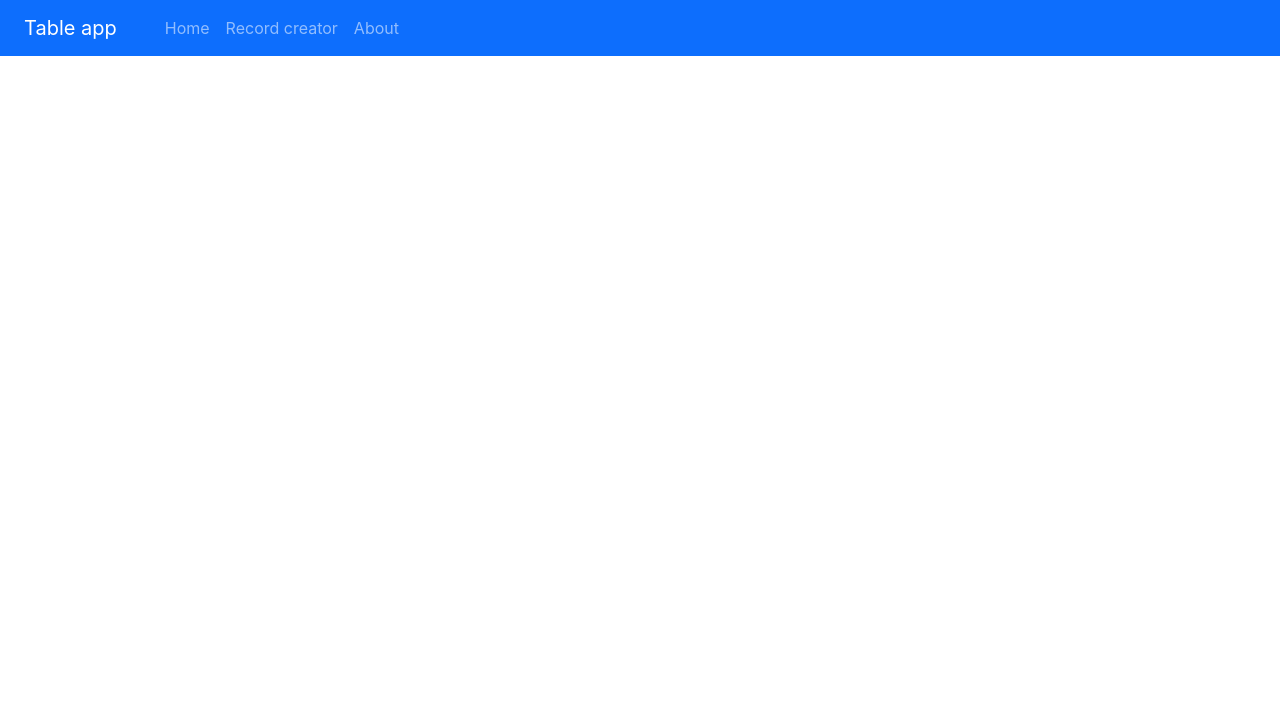
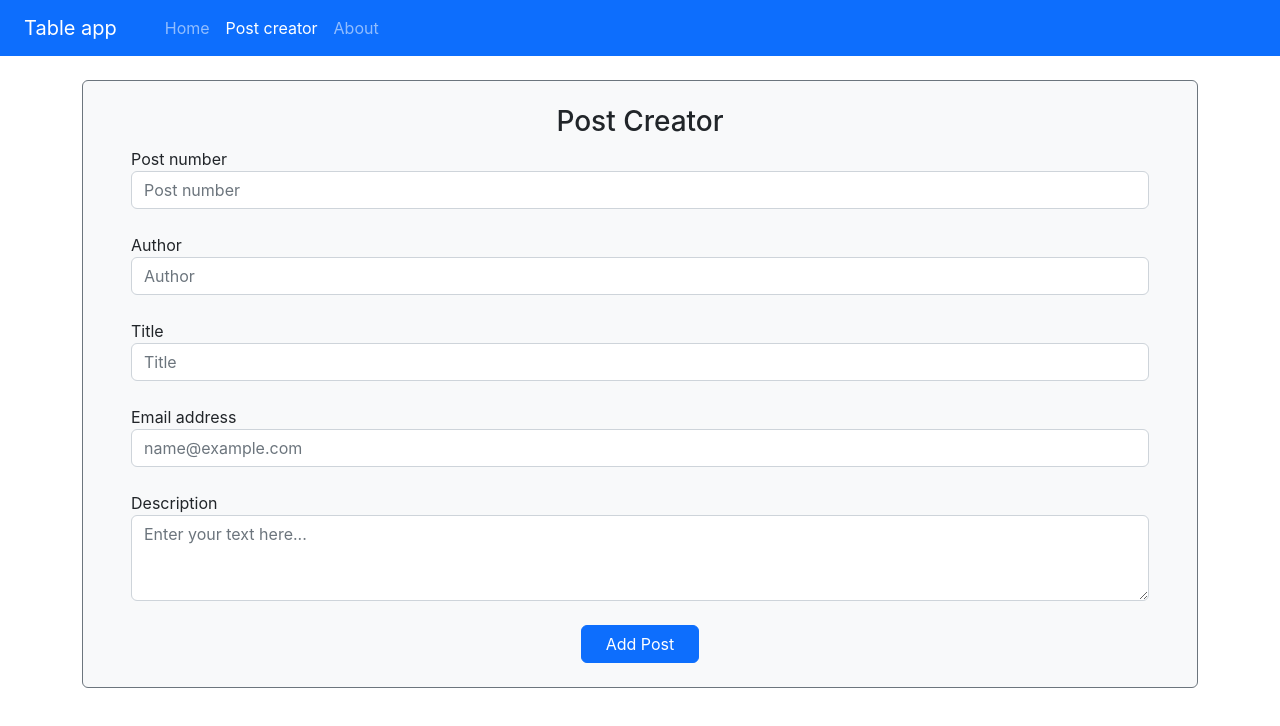
Before and after one commit to katerynananyzniuk/table, a React (Create React App) app: page /post-creator in a window 1280 px wide. Shown: the top 726 px of the page. Built offline with nearby package versions, Linux system fonts and the light colour scheme.

Commit message:
feat: finished Post Creating Form, added validation, submiting via API

```diff
--- a/db.json
+++ b/db.json
@@ -3,16 +3,42 @@
     {
       "postId": 1,
       "id": 1,
-      "name": "id labore ex et quam laborum",
+      "author": "Eliseo",
+      "title": "id labore ex et quam laborum",
       "email": "Eliseo@gardner.biz",
       "body": "laudantium enim quasi est quidem magnam voluptate ipsam eos tempora quo necessitatibus dolor quam autem quasi reiciendis et nam sapiente accusantium"
     },
     {
       "postId": 1,
       "id": 2,
-      "name": "quo vero reiciendis velit similique earum",
+      "author": "Jayne_Kuhic",
+      "title": "quo vero reiciendis velit similique earum",
       "email": "Jayne_Kuhic@sydney.com",
       "body": "est natus enim nihil est dolore omnis voluptatem numquam et omnis occaecati quod ullam at voluptatem error expedita pariatur nihil sint nostrum voluptatem reiciendis et"
+    },
+    {
+      "postId": 1,
+      "id": 3,
+      "author": "Nikita",
+      "title": "odio adipisci rerum aut animi",
+      "email": "Nikita@garfield.biz",
+      "body": "quia molestiae reprehenderit quasi aspernatur aut expedita occaecati aliquam eveniet laudantium omnis quibusdam delectus saepe quia accusamus maiores nam est cum et ducimus et vero voluptates excepturi deleniti ratione"
+    },
+    {
+      "postId": 1,
+      "id": 4,
+      "author": "Lew",
+      "title": "alias odio sit",
+      "email": "Lew@alysha.tv",
+      "body": "non et atque occaecati deserunt quas accusantium unde odit nobis qui voluptatem quia voluptas consequuntur itaque dolor et qui rerum deleniti ut occaecati"
+    },
+    {
+      "postId": 1,
+      "id": 5,
+      "author": "Hayden",
+      "title": "vero eaque aliquid doloribus et culpa",
+      "email": "Hayden@althea.biz",
+      "body": "harum non quasi et ratione tempore iure ex voluptates in ratione harum architecto fugit inventore cupiditate voluptates magni quo et"
     }
   ]
 }
--- a/package.json
+++ b/package.json
@@ -15,6 +15,7 @@
     "node-sass": "^8.0.0",
     "react": "^18.2.0",
     "react-dom": "^18.2.0",
+    "react-hook-form": "^7.39.4",
     "react-router-dom": "^6.4.3",
     "react-scripts": "5.0.1",
     "typescript": "^4.8.4",
--- a/src/App.tsx
+++ b/src/App.tsx
@@ -1,8 +1,8 @@
 import {Navbar} from './components/Navbar'
 import {Home} from './pages/Home'
 import {About} from './pages/About'
-import {RecordCreator} from './pages/RecordCreator'
 import {Routes, Route} from 'react-router-dom'
+import {PostCreator} from './pages/PostCreator'
 
 function App() {
   return (
@@ -11,7 +11,7 @@ function App() {
       <div className="container pt-4">
         <Routes>
           <Route path='/' element={<Home />} />
-          <Route path='/record-creator' element={<RecordCreator />} />
+          <Route path='/post-creator' element={<PostCreator />} />
           <Route path='/about' element={<About />} />
         </Routes>
       </div>
--- a/src/components/Navbar.tsx
+++ b/src/components/Navbar.tsx
@@ -11,7 +11,7 @@ export const Navbar = () => {
           <NavLink to="/" className="nav-link">Home</NavLink>
         </li>
         <li className="nav-item">
-          <NavLink to="/record-creator" className="nav-link">Record creator</NavLink>
+          <NavLink to="/post-creator" className="nav-link">Post creator</NavLink>
         </li>
         <li className="nav-item">
           <NavLink to="/about" className="nav-link">About</NavLink>
--- a/src/components/Post.tsx
+++ b/src/components/Post.tsx
@@ -1,15 +1,16 @@
 import {IPost} from "../models"
 
 interface PostProps {
-  post: IPost
+  post: IPost,
 }
 
 export const Post = ({post}: PostProps) => {
   return (
     <tr>
+      <td>{post.id}</td>
       <td>{post.postId}</td>
-      <td>{post.id}</td>
-      <td>{post.name}</td>
+      <td>{post.author}</td>
+      <td>{post.title}</td>
       <td>{post.email}</td>
       <td>{post.body}</td>
     </tr>
--- a/src/components/Table.tsx
+++ b/src/components/Table.tsx
@@ -1,49 +1,19 @@
-import {useState, useEffect} from 'react'
 import {IPost} from '../models'
-import axios from 'axios'
 import {Post} from '../components/Post'
 
-function Table() {
-  const [posts, setPosts] = useState<IPost[]>([])
+interface TableProps {
+  posts: IPost[]
+}
 
-  async function fetchData() {
-    const response = await axios.get('https://jsonplaceholder.typicode.com/posts/1/comments?_start=0&_limit=10')
-    const posts = response.data
-    console.log(posts);
-
-    setPosts(posts)
-  }
-
-  // async function postData() {
-  //   const response = await axios.post('https://my-json-server.typicode.com/katerynananyzniuk/table/user', {
-  //     postId: 1,
-  //     id: 2,
-  //     name: "id labore ex et quam laborum",
-  //     email: "Eliseo@gardner.biz",
-  //     body: "laudantium enim quasi est quidem magnam voluptate ipsam eos tempora quo necessitatibus dolor quam autem quasi reiciendis et nam sapiente accusantium"
-  //   })
-
-  //   const post = response.data
-  //   console.log(post);
-
-  //   setPosts(post)
-  // }
-
-  useEffect(() => {
-    try {
-      fetchData()
-    } catch (error) {
-      console.log(error);
-    }
-  }, [])
-
+function Table({posts}: TableProps) {
   return (
-    <table className="table table-striped">
+    <table className="table table-hover">
       <thead className='text-lowercase'>
         <tr>
-          <th scope="col">post_id</th>
-          <th scope="col">id</th>
-          <th scope="col">name</th>
+          <th scope="col">#</th>
+          <th scope="col">post number</th>
+          <th scope="col">author</th>
+          <th scope="col">title</th>
           <th scope="col">email</th>
           <th scope="col">body</th>
         </tr>
--- /dev/null
+++ b/src/hooks/useFetch.tsx
@@ -0,0 +1,28 @@
+import {useState, useEffect} from 'react'
+
+function useFetch(url:string) {
+  const [data, setData] = useState(null)
+  const [loading, setLoading] = useState<boolean>(true)
+  const [error, setError] = useState(null)
+
+  useEffect(() => {
+    setTimeout(() => {
+        fetch(url)
+        .then(response => {
+          return response.json()
+        })
+        .then(data => {
+          setData(data)
+          setLoading(false)
+        })
+        .catch(error => {
+          setError(error.message)
+          setLoading(false)
+        })
+    }, 500)
+  }, [url])
+
+  return {data, loading, error}
+}
+
+export default useFetch
--- /dev/null
+++ b/src/pages/PostCreator.tsx
@@ -0,0 +1,153 @@
+import {useForm} from 'react-hook-form'
+import {IPost} from '../models'
+import {useState} from 'react'
+import { useNavigate } from 'react-router-dom'
+
+const emailRegex = /^(([^<>()[\]\\.,;:\s@"]+(\.[^<>()[\]\\.,;:\s@"]+)*)|(".+"))@((\[[0-9]{1,3}\.[0-9]{1,3}\.[0-9]{1,3}\.[0-9]{1,3}\])|(([a-zA-Z\-0-9]+\.)+[a-zA-Z]{2,}))$/
+
+type FormInputs = {
+  postId: string,
+  author: string,
+  title: string,
+  email: string,
+  body: string,
+}
+
+function PostCreator() {
+  const navigate = useNavigate()
+  const { register, handleSubmit, formState: { errors } } = useForm<FormInputs>({
+    defaultValues: {
+      postId: '',
+      author: '',
+      title: '',
+      email: '',
+      body: ''
+    }
+  })
+  const [loading, setLoading] = useState<boolean>(false)
+
+  const submitHandler = (data:IPost ) => {
+    const post:IPost = data
+
+    setLoading(true)
+    fetch('http://localhost:8000/posts', {
+      method: 'POST',
+      headers: {"Content-Type": "application/json"},
+      body: JSON.stringify(post)
+    }).then(() => {
+      console.log('new post added:', post);
+      setLoading(false)
+    })
+
+    navigate('/')
+  }
+
+  return (
+    <div className="p-4 bg-light rounded-2 border border-secondary">
+      <h3 className="text-center">Post Creator</h3>
+      <form
+        className="d-flex flex-column px-4 p-sm-none"
+        onSubmit={handleSubmit(submitHandler)}
+      >
+        <div className="form-group mb-4">
+          <label htmlFor="postId">Post number</label>
+          <input
+            className="form-control"
+            id="postId"
+            placeholder='Post number'
+            {...register(
+              "postId",
+              {
+                required: "Post number is required",
+                pattern: {
+                  value: /^[0-9]*$/,
+                  message: "Post number should contains digits only"
+                },
+                min: 1
+              },
+            )}
+          />
+          { errors.postId?.message &&
+            <p className="text-danger m-0">{errors.postId?.message}</p>
+          }
+        </div>
+        <div className="form-group mb-4">
+          <label htmlFor="author">Author</label>
+          <input
+            className="form-control"
+            id="author"
+            placeholder='Author'
+            {...register(
+              "author", {required: "Author is required"})}
+          />
+          { errors.author?.message &&
+            <p className="text-danger m-0">{errors.author?.message}</p>
+          }
+        </div>
+        <div className="form-group mb-4">
+          <label htmlFor="title">Title</label>
+          <input
+            className="form-control"
+            id="title"
+            placeholder='Title'
+            {...register(
+              "title", {required: "Title is required"})}
+          />
+          { errors.title?.message &&
+            <p className="text-danger m-0">{errors.title?.message}</p>
+          }
+        </div>
+        <div className="form-group mb-4">
+          <label htmlFor="email">Email address</label>
+          <input
+            className="form-control"
+            id="email"
+            placeholder="name@example.com"
+            {...register(
+              "email", {
+                required: "Email is required",
+                pattern: {
+                  value: emailRegex,
+                  message: "Please enter E-mail correctly"
+                },
+              }
+            )}
+          />
+          { errors.email?.message &&
+            <p className="text-danger m-0">{errors.email?.message}</p>
+          }
+        </div>
+        <div className="form-group mb-4">
+          <label htmlFor="body">Description</label>
+          <textarea
+            className="form-control"
+            id="body"
+            rows={3}
+            placeholder="Enter your text here..."
+            {...register(
+              "body", {required: "Description is required"}
+            )}
+          />
+          { errors.body?.message &&
+            <p className="text-danger m-0">{errors.body?.message}</p>
+          }
+        </div>
+        <div className="d-flex justify-content-center">
+          { !loading
+              ? <button
+                  className="btn btn-primary px-4"
+                  type='submit'
+                >Add Post</button>
+              : <button
+                  className="btn btn-primary px-4"
+                  type='submit'
+                  disabled
+                >Add Post</button>
+          }
+        </div>
+      </form>
+    </div>
+  )
+}
+
+export {PostCreator}
--- a/src/pages/RecordCreator.tsx
+++ /dev/null
@@ -1,49 +0,0 @@
-import {useState} from 'react'
-
-function RecordCreator(props: any) {
-  const [record, setRecord] = useState([])
-
-  function submitHandler(event: any) {
-    event.preventDefault()
-  }
-
-  async function createRecordHandler() {
-    //
-  }
-
-  return (
-    <div className="p-4 mb-4 bg-light rounded-2 border border-secondary">
-      <h3 className="text-center">Record Creator</h3>
-      <form
-        className="d-flex flex-column"
-        onSubmit={submitHandler}
-      >
-        <div className="form-group mb-4">
-          <label htmlFor="postId">Post id</label>
-          <input type="number" className="form-control" id="postId" min={0} />
-        </div>
-        <div className="form-group mb-4">
-          <label htmlFor="name">Title</label>
-          <input type="text" className="form-control" id="name" />
-        </div>
-        <div className="form-group mb-4">
-          <label htmlFor="exampleFormControlInput1">Email address</label>
-          <input type="email" className="form-control" id="exampleFormControlInput1" placeholder="name@example.com" />
-        </div>
-        <div className="form-group mb-4">
-          <label htmlFor="body">Description</label>
-          <textarea className="form-control" id="body" rows={3}></textarea>
-        </div>
-        <div className="d-flex justify-content-center">
-          <button
-            className="btn btn-primary px-4"
-            disabled={record.length === 0}
-            onSubmit={createRecordHandler}
-          >Add Record</button>
-        </div>
-      </form>
-    </div>
-  )
-}
-
-export {RecordCreator}
```
Also changed, not shown: src/models.ts (+4 -3 lines), src/pages/Home.tsx (+7 -3 lines), 2 other files (tests, documents, lock files or other folders).
